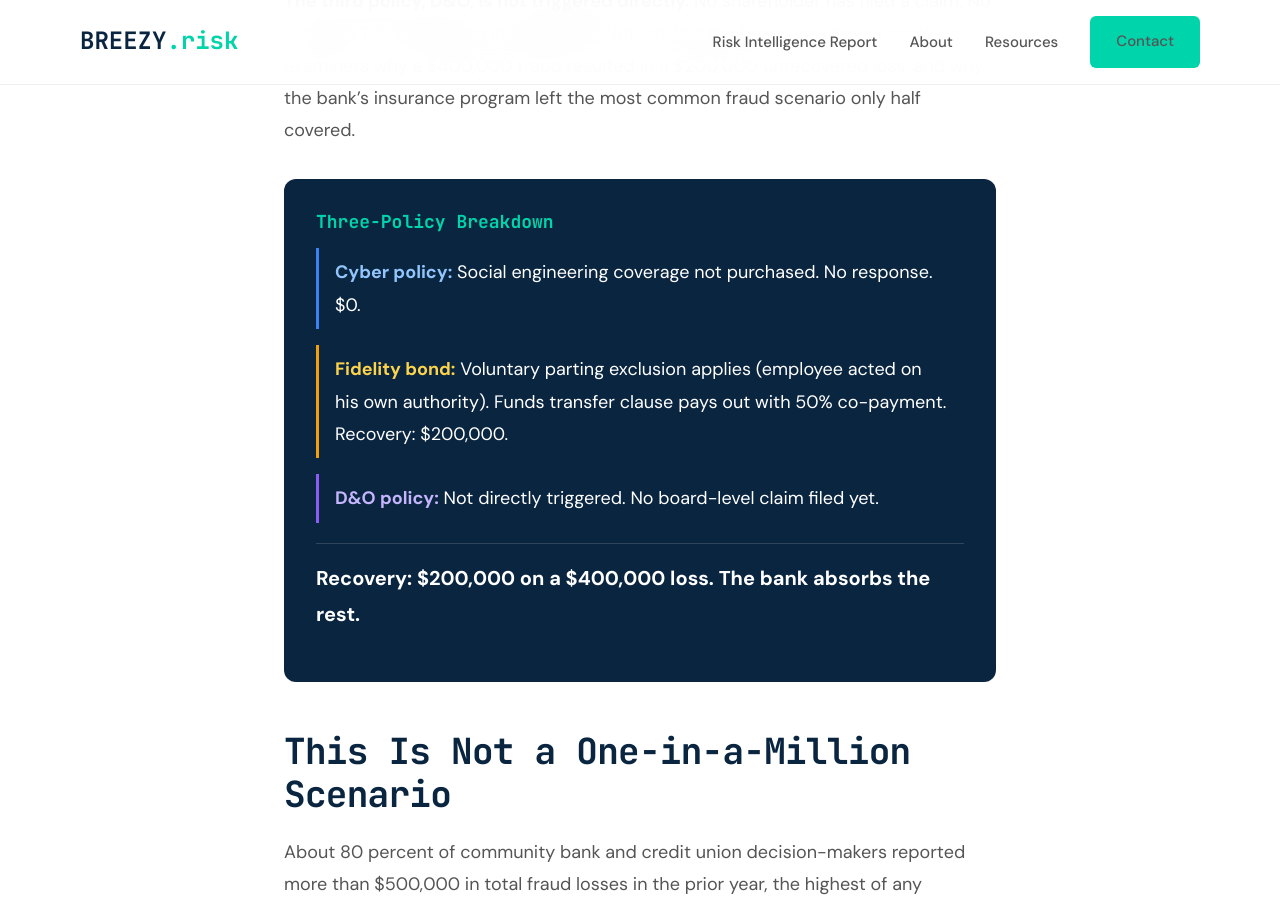
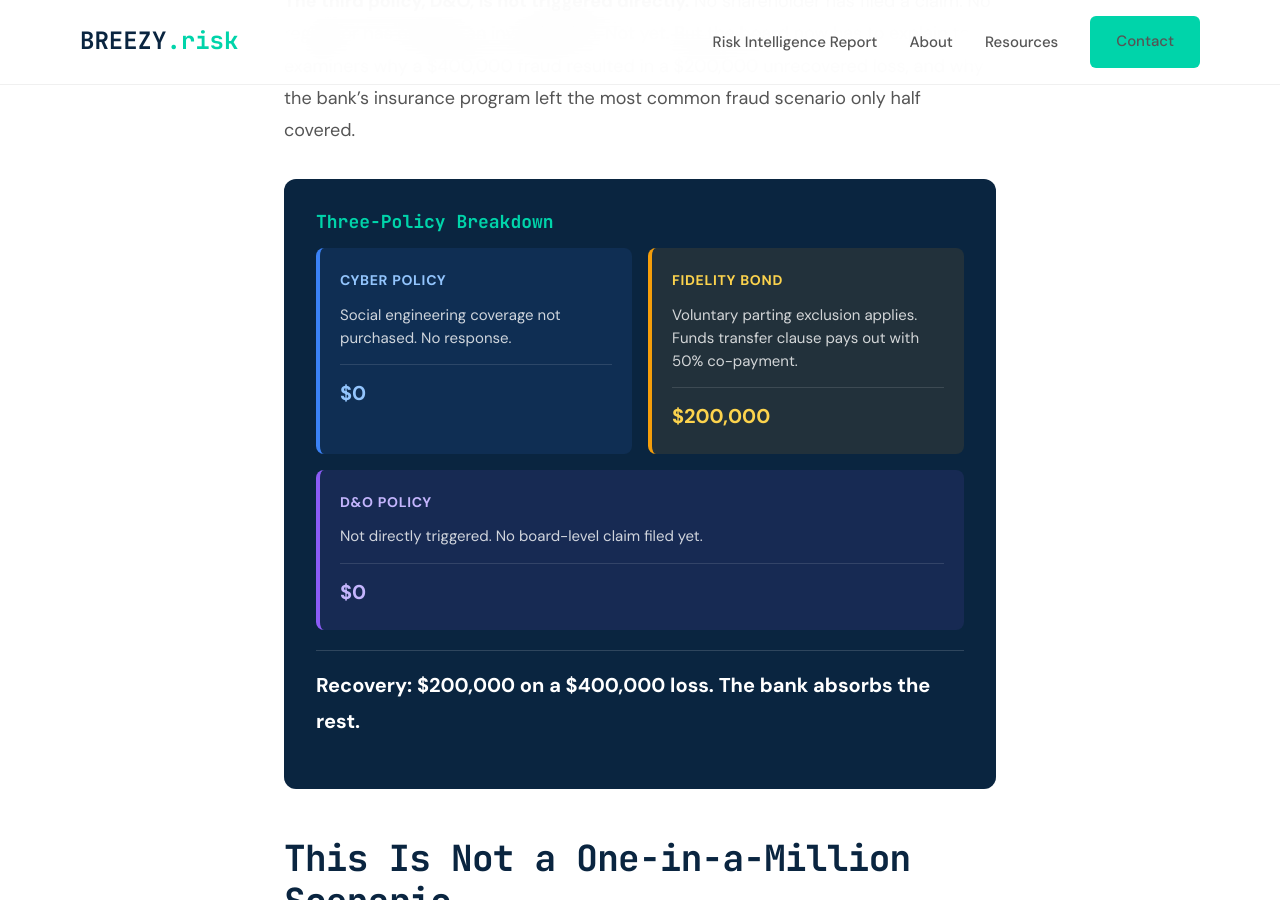
Before and after one commit to joeproe1/breezyins.com, a Jekyll site: the page built from _posts/2026-03-27-the-wire-nobody-covers.md, in a window 1280 px wide and 900 px high, scrolled down 1760 px. Built offline with Jekyll 4.4.1, drawn with Linux system fonts in a browser that asks for light colours.

Commit message:
Style court cases and three-policy breakdown in Wire Nobody Covers
Court cases: smaller font (15px), lighter color (#555), case name
anchored at normal weight/color. Three-Policy Breakdown: side-by-side
boxes with colored borders matching cover image, flex-wrap for mobile.

Co-Authored-By: Claude Opus 4.6 <noreply@anthropic.com>

```diff
--- a/_posts/2026-03-27-the-wire-nobody-covers.md
+++ b/_posts/2026-03-27-the-wire-nobody-covers.md
@@ -32,15 +32,21 @@ The bond does have a funds transfer clause that covers this type of loss, but it
 
 <div style="background: #0A2540; border-radius: 12px; padding: 32px; margin: 32px 0; color: #fff;">
 <h3 style="color: #00D4AA; margin-top: 0; font-size: 18px;">Three-Policy Breakdown</h3>
-<div style="display: flex; flex-direction: column; gap: 16px;">
-<div style="border-left: 3px solid #3B82F6; padding: 8px 16px;">
-<strong style="color: #93C5FD;">Cyber policy:</strong> Social engineering coverage not purchased. No response. $0.
+<div style="display: flex; flex-wrap: wrap; gap: 16px;">
+<div style="flex: 1; min-width: 220px; background: rgba(59,130,246,0.1); border-left: 4px solid #3B82F6; border-radius: 8px; padding: 20px;">
+<div style="color: #93C5FD; font-weight: 700; font-size: 14px; text-transform: uppercase; letter-spacing: 0.05em; margin-bottom: 10px;">Cyber Policy</div>
+<div style="color: rgba(255,255,255,0.8); font-size: 15px; line-height: 1.55;">Social engineering coverage not purchased. No response.</div>
+<div style="margin-top: 14px; padding-top: 10px; border-top: 1px solid rgba(255,255,255,0.12); font-size: 20px; font-weight: 700; color: #93C5FD;">$0</div>
 </div>
-<div style="border-left: 3px solid #F59E0B; padding: 8px 16px;">
-<strong style="color: #FCD34D;">Fidelity bond:</strong> Voluntary parting exclusion applies (employee acted on his own authority). Funds transfer clause pays out with 50% co-payment. Recovery: $200,000.
+<div style="flex: 1; min-width: 220px; background: rgba(245,158,11,0.1); border-left: 4px solid #F59E0B; border-radius: 8px; padding: 20px;">
+<div style="color: #FCD34D; font-weight: 700; font-size: 14px; text-transform: uppercase; letter-spacing: 0.05em; margin-bottom: 10px;">Fidelity Bond</div>
+<div style="color: rgba(255,255,255,0.8); font-size: 15px; line-height: 1.55;">Voluntary parting exclusion applies. Funds transfer clause pays out with 50% co-payment.</div>
+<div style="margin-top: 14px; padding-top: 10px; border-top: 1px solid rgba(255,255,255,0.12); font-size: 20px; font-weight: 700; color: #FCD34D;">$200,000</div>
 </div>
-<div style="border-left: 3px solid #8B5CF6; padding: 8px 16px;">
-<strong style="color: #C4B5FD;">D&O policy:</strong> Not directly triggered. No board-level claim filed yet.
+<div style="flex: 1; min-width: 220px; background: rgba(139,92,246,0.1); border-left: 4px solid #8B5CF6; border-radius: 8px; padding: 20px;">
+<div style="color: #C4B5FD; font-weight: 700; font-size: 14px; text-transform: uppercase; letter-spacing: 0.05em; margin-bottom: 10px;">D&amp;O Policy</div>
+<div style="color: rgba(255,255,255,0.8); font-size: 15px; line-height: 1.55;">Not directly triggered. No board-level claim filed yet.</div>
+<div style="margin-top: 14px; padding-top: 10px; border-top: 1px solid rgba(255,255,255,0.12); font-size: 20px; font-weight: 700; color: #C4B5FD;">$0</div>
 </div>
 </div>
 <p style="margin-top: 20px; padding-top: 16px; border-top: 1px solid rgba(255,255,255,0.15); font-size: 20px; font-weight: 700; color: #fff;">
@@ -58,13 +64,13 @@ The pattern repeats because the same gap exists at institution after institution
 
 Federal courts have ruled on this pattern repeatedly. The answer is consistent: if the employee had authority to send the wire and chose to send it, the fact that he was deceived does not change the outcome. The bond treats it as voluntary.
 
-<div style="border-left: 3px solid #3B82F6; padding: 12px 20px; margin: 20px 0; color: #333;">
-<strong>Midlothian Enterprises v. Owners Insurance</strong> (Virginia, 2020)<br>
+<div style="border-left: 3px solid #3B82F6; padding: 12px 20px; margin: 20px 0; font-size: 15px; color: #555; line-height: 1.65;">
+<strong style="font-size: 16px; color: #333;">Midlothian Enterprises v. Owners Insurance</strong> <span style="color: #777;">(Virginia, 2020)</span><br>
 Midlothian, a property management company, had an employee wire $42,000 based on a fraudulent email impersonating the company president. The crime policy was issued by Owners Insurance, a subsidiary of Auto-Owners Insurance Group, one of the largest mutual insurers in the country. The court held that the voluntary parting exclusion "unambiguously" bars coverage. The employee had authority. She acted willingly. The fact that someone tricked her into it did not make the transfer involuntary. The loss amount was small. The legal principle is not.
 </div>
 
-<div style="border-left: 3px solid #3B82F6; padding: 12px 20px; margin: 20px 0; color: #333;">
-<strong>SJ Computers v. Travelers</strong> (Minnesota, 2022)<br>
+<div style="border-left: 3px solid #3B82F6; padding: 12px 20px; margin: 20px 0; font-size: 15px; color: #555; line-height: 1.65;">
+<strong style="font-size: 16px; color: #333;">SJ Computers v. Travelers</strong> <span style="color: #777;">(Minnesota, 2022)</span><br>
 SJ Computers, an IT company, lost nearly $600,000 to fake vendor invoices sent from a lookalike email address. The company's commercial crime policy had two applicable coverages: Computer Fraud at $1 million and Social Engineering at $100,000. The court ruled that the two do not overlap. Because no system was hacked, the loss was classified as social engineering, and recovery was capped at $100,000. The company absorbed 83% of the loss.
 </div>
 
```
